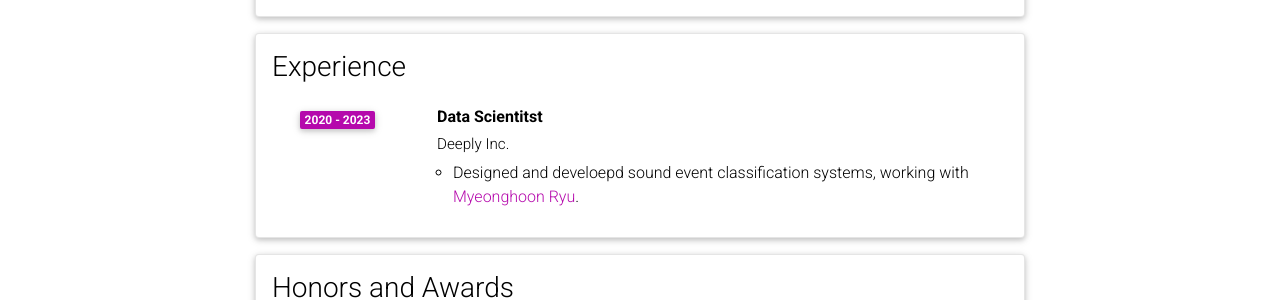
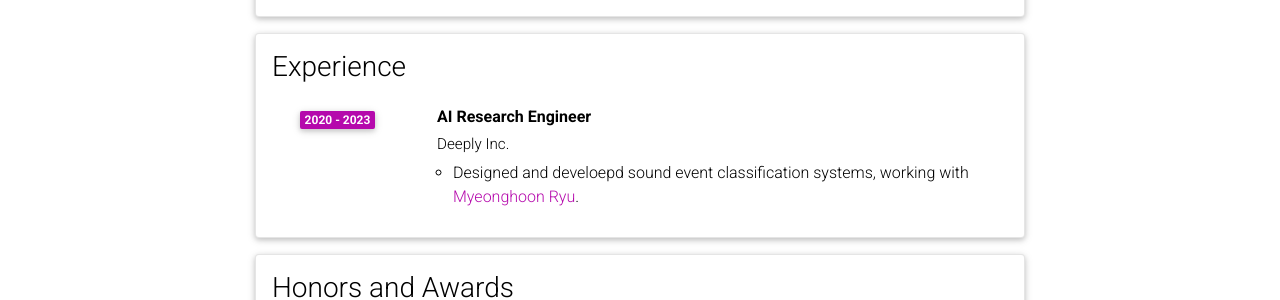
Before and after one commit to larocaroja/larocaroja.github.io, a Jekyll site: the page built from _pages/cv.md, in a window 1280 px wide and 900 px high, scrolled down 377 px. Shown: the part 153-453 px from the top of the window. Built offline with Jekyll 4.4.1, drawn with Linux system fonts in a browser that asks for light colours; comment, search, counter and statistics services are not loaded; a style sheet for code colours, icons or effects is not loaded.

Commit message:
Update cv.yml

```diff
--- a/_data/cv.yml
+++ b/_data/cv.yml
@@ -32,7 +32,7 @@
 - title: Experience
   type: time_table
   contents:
-    - title: Data Scientitst
+    - title: AI Research Engineer
       institution: Deeply Inc.
       year: 2020 - 2023
       description:
```
